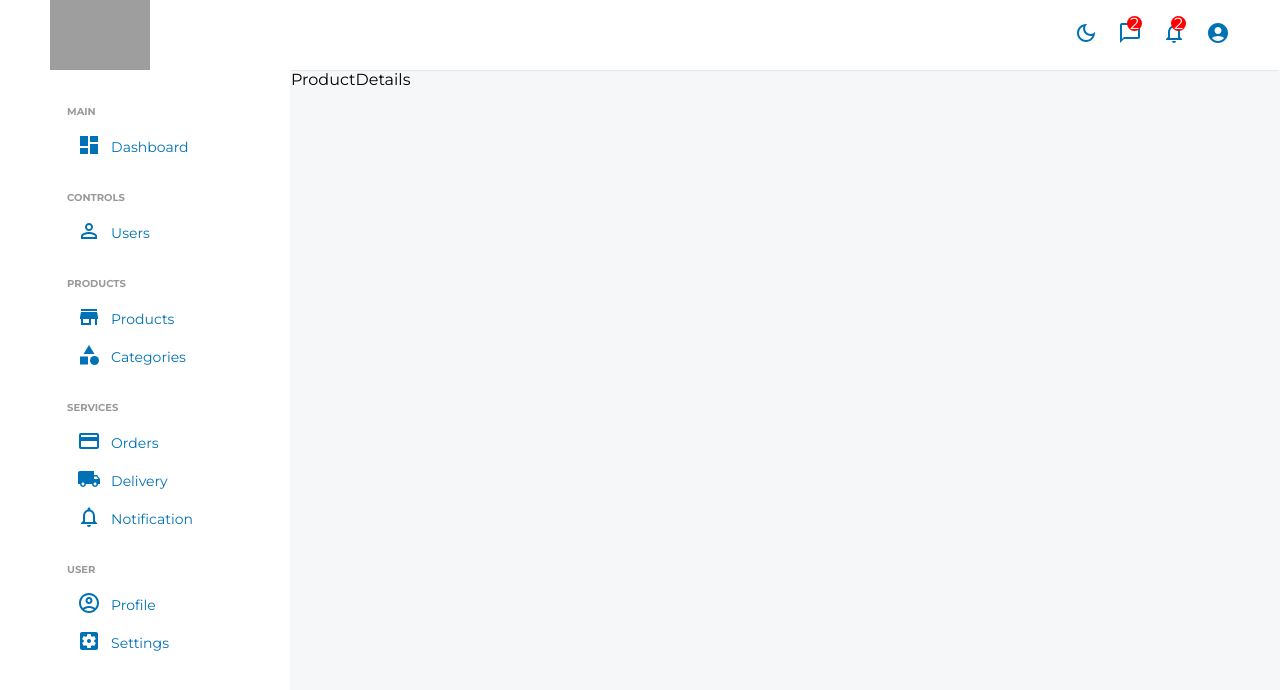
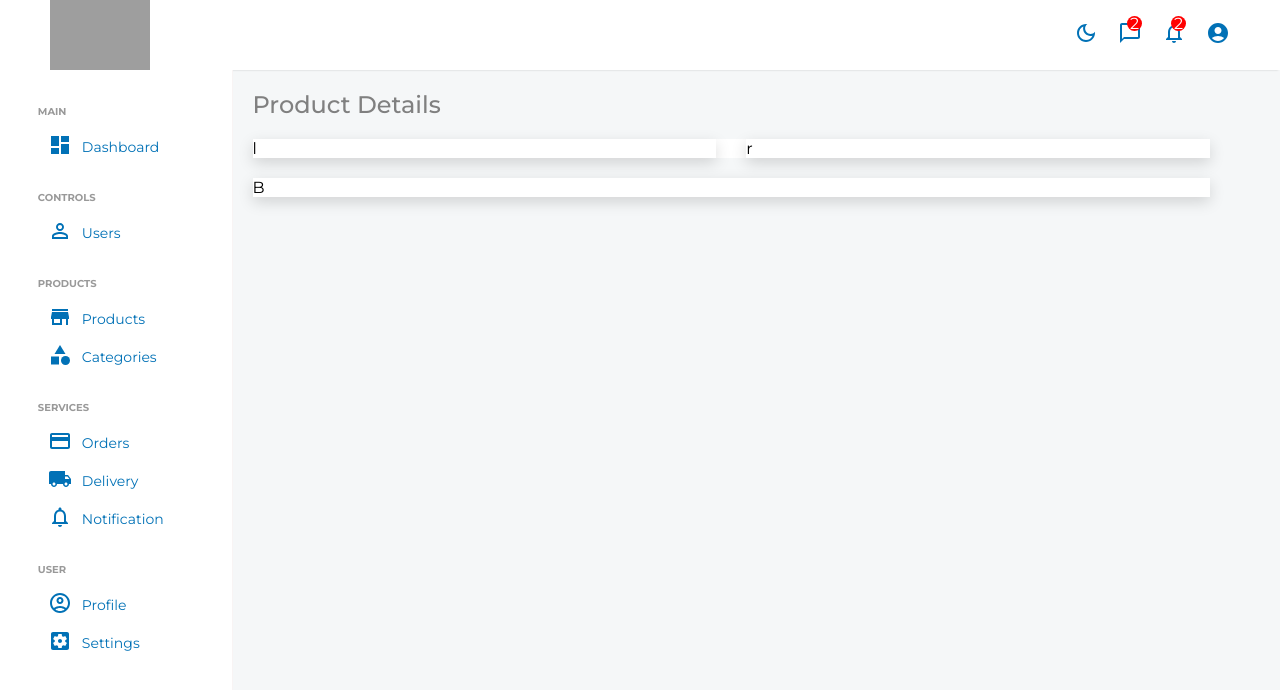
Before and after one commit to rxmann/Ecommerce-BechCha-Client, a React (Create React App) app: page /admin/product/1 in a window 1280 px wide. Shown: the top 690 px of the page. Built offline with nearby package versions, Linux system fonts and the light colour scheme; grey boxes are pictures that could not be loaded.

Commit message:
Product details page layout designed

```diff
--- a/src/AdminComponents/Product/ProductDetails.jsx
+++ b/src/AdminComponents/Product/ProductDetails.jsx
@@ -1,8 +1,60 @@
-import React from 'react'
+import styled from "styled-components"
 
+
+const Container = styled.div`
+    flex: 5;
+    padding: 20px;
+    width: 100%;
+    display: flex;
+    flex-direction: column;
+    gap: 20px;
+`
+
+const Title = styled.h1`
+    font-size: 24px;
+    font-weight: 500;
+    color: gray;
+`
+
+const TopWrapper = styled.div`
+    background-color: #ffffff;
+    display: flex;
+    gap: 30px;
+`
+
+const Left = styled.div`
+    flex: 1;
+    box-shadow: rgba(0, 0, 0, 0.15) 0px 5px 15px 0px;
+`
+
+const Right = styled.div`
+    flex: 1;
+    box-shadow: rgba(0, 0, 0, 0.15) 0px 5px 15px 0px;
+`
+
+
+const BottomWrapper = styled.div`
+    background-color: #ffffff;
+    box-shadow: rgba(0, 0, 0, 0.15) 0px 5px 15px 0px;
+`
 const ProductDetails = () => {
   return (
-    <div>ProductDetails</div>
+    <Container>
+      <Title> Product Details </Title>
+      <TopWrapper>
+        <Left>
+          l
+        </Left>
+        <Right>
+          r
+        </Right>
+      </TopWrapper>
+
+
+      <BottomWrapper>
+            B
+      </BottomWrapper>
+    </Container>
   )
 }
 
--- a/src/AdminPages/ProductsTab.jsx
+++ b/src/AdminPages/ProductsTab.jsx
@@ -23,7 +23,7 @@ const Wrapper = styled.div`
     padding: 20px;
 `
 
-const Title = styled.h3`
+const Title = styled.h1`
   color: gray;
   font-weight: 600;
   font-size: 16px;
--- a/src/AdminPages/UsersTab.jsx
+++ b/src/AdminPages/UsersTab.jsx
@@ -24,7 +24,7 @@ const Wrapper = styled.div`
     padding: 20px;
 `
 
-const Title = styled.h3`
+const Title = styled.h1`
    font-size: 24px;
     font-weight: 500;
     color: gray;
```
